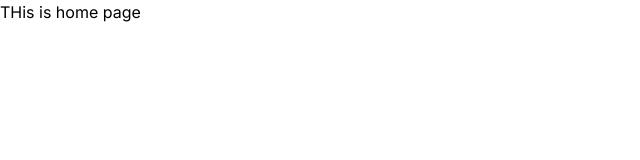
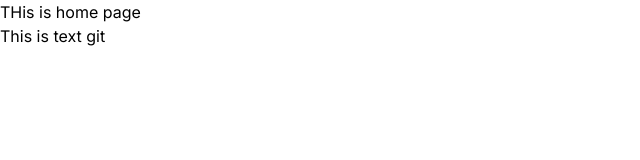
Before and after one commit to Emoncr/Craetive-Agency, a Next.js app: page / in a window 1280 px wide. Shown: the top 160 px of the page, without its empty margins (0-640 px from the left). Built offline with nearby package versions, Linux system fonts and the light colour scheme.

Commit message:
secound commit

```diff
--- a/src/app/page.jsx
+++ b/src/app/page.jsx
@@ -2,6 +2,9 @@ import Image from 'next/image'
 
 export default function Home() {
   return (
-    <h1>THis is home page</h1>
+    <>
+      <h1>THis is home page</h1>
+      <h3>This is text git </h3>
+    </>
   )
 }
```
